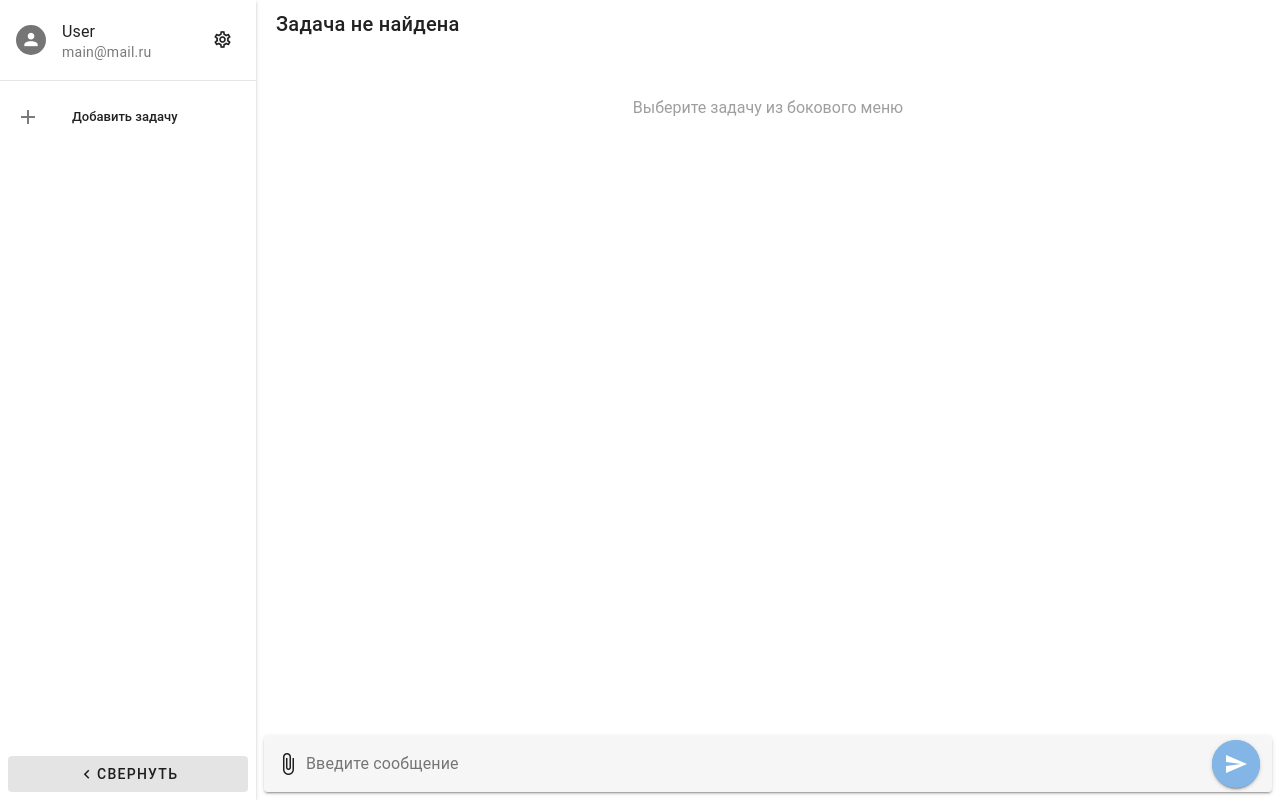
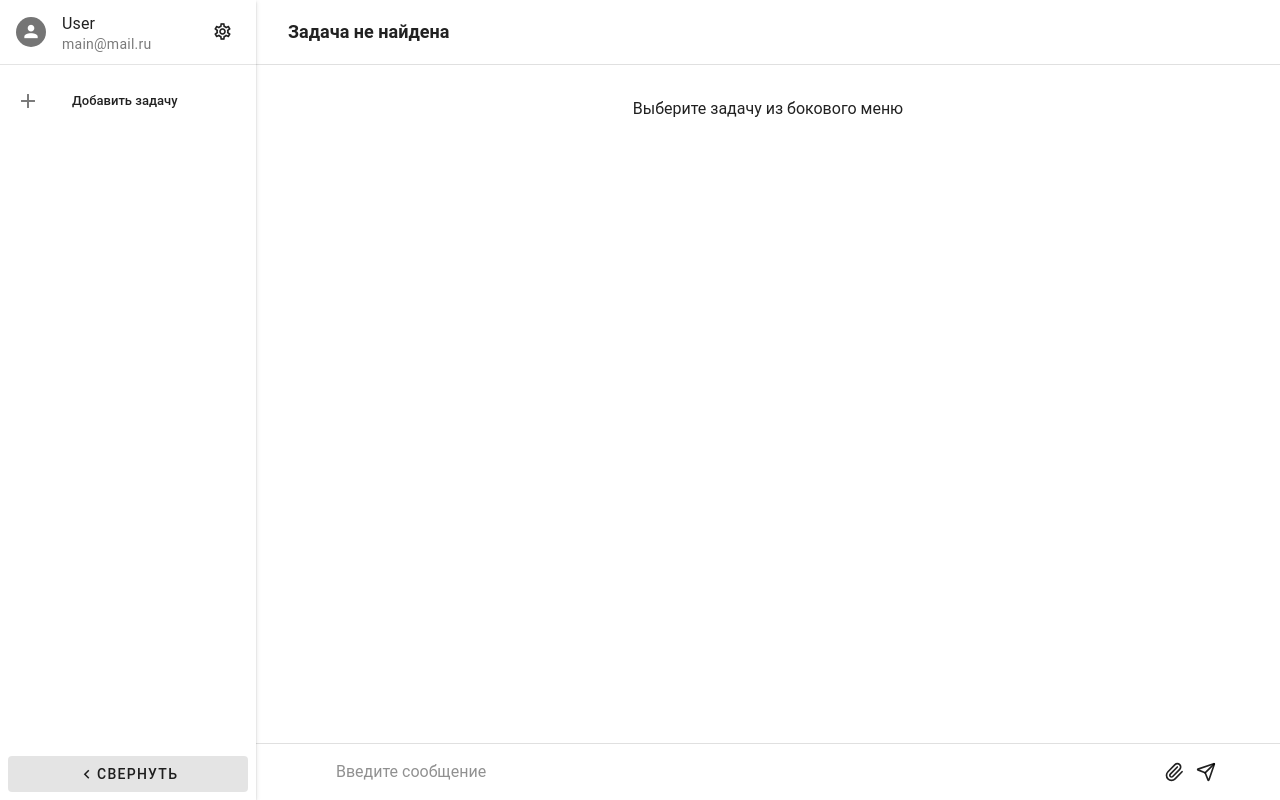
Before and after one commit to YangBang74/manager-task, a Vue app: page /task/1 in a window 1280 px wide. Built offline with nearby package versions, Linux system fonts and the light colour scheme.

Commit message:
style: TaskDetail scroll

```diff
--- a/src/App.vue
+++ b/src/App.vue
@@ -3,7 +3,7 @@ import VerticalNav from '@/components/VerticalNav.vue'
 </script>
 
 <template>
-  <VApp>
+  <VApp class="!overflow-hidden">
     <VLayout>
       <VerticalNav />
       <VMain>
--- a/src/assets/main.css
+++ b/src/assets/main.css
@@ -1,19 +1,5 @@
 @import 'tailwindcss';
-/*
+
 body {
-  background-color: #1f1f1f;
-  color: #f1f1f1;
+  overflow: hidden;
 }
-
-a,
-button {
-  cursor: pointer;
-}
-
-a,
-button,
-svg {
-  transition: 0.2s;
-}
-
-/* tailwind.config.js или ваш CSS-файл */
--- a/src/components/VerticalNav.vue
+++ b/src/components/VerticalNav.vue
@@ -53,6 +53,7 @@ function goToTask(taskId: number) {
       rounded="lg"
       title="User"
       subtitle="main@mail.ru"
+      style="min-height: auto !important"
       @click.stop
     >
       <template #prepend>
--- a/src/views/TaskDetail.vue
+++ b/src/views/TaskDetail.vue
@@ -3,6 +3,7 @@ import { useTaskStore } from '@/stores/tasks'
 import type { TaskItem } from '@/stores/tasks'
 import { ref, computed, onMounted, nextTick, watch } from 'vue'
 import { useRoute, useRouter } from 'vue-router'
+import { Paperclip, Send, Pencil, X, Copy, Move } from 'lucide-vue-next'
 
 const store = useTaskStore()
 const route = useRoute()
@@ -13,10 +14,7 @@ const currentTask = computed(() => store.tasks.find((t) => t.id === taskId.value
 const newContent = ref<string>('')
 const editingItem = ref<TaskItem | null>(null)
 const messagesContainer = ref<HTMLElement | null>(null)
-
-// Для контекстного меню v-menu достаточно просто boolean флага
-const contextMenu = ref({ visible: false, item: null as TaskItem | null })
-
+const contextMenu = ref({ visible: false, x: 0, y: 0, item: null as TaskItem | null })
 const showImageModal = ref(false)
 const selectedImage = ref('')
 const scale = ref(1)
@@ -48,13 +46,28 @@ function scrollToBottom() {
   })
 }
 
-function openContextMenu(item: TaskItem) {
-  contextMenu.value = { visible: true, item: item }
+function showContextMenu(event: MouseEvent, item: TaskItem) {
+  event.preventDefault()
+  contextMenu.value = { visible: true, x: event.clientX, y: event.clientY, item }
+}
+
+function hideContextMenu() {
+  contextMenu.value.visible = false
+  contextMenu.value.item = null
+}
+
+function onClickOutside(event: MouseEvent) {
+  if (contextMenu.value.visible && !(event.target as HTMLElement).closest('.context-menu')) {
+    hideContextMenu()
+  }
 }
 
 function copyItem(item: TaskItem) {
-  if (!item) return
-  navigator.clipboard.writeText(item.content)
+  navigator.clipboard
+    .writeText(item.content)
+    .then(() => console.log('Copied'))
+    .catch(console.error)
+  hideContextMenu()
 }
 
 function addTextItem() {
@@ -113,6 +126,7 @@ function startEdit(item: TaskItem) {
   if (item.type !== 'text') return
   editingItem.value = item
   newContent.value = item.content
+  hideContextMenu()
   nextTick(() => document.querySelector('textarea')?.focus())
 }
 
@@ -123,6 +137,7 @@ function cancelEdit() {
 
 function deleteItem(item: TaskItem) {
   currentTask.value && store.removeItemFromTask(currentTask.value.id, item.id)
+  hideContextMenu()
 }
 
 function openImageModal(src: string) {
@@ -134,15 +149,16 @@ function openImageModal(src: string) {
 function closeImageModal() {
   showImageModal.value = false
   selectedImage.value = ''
+  resetTransform()
 }
 
-// ... остальная логика для image modal (без изменений) ...
 function resetTransform() {
   scale.value = 1
   translateX.value = 0
   translateY.value = 0
   dragStart.value.distance = 0
 }
+
 function onWheel(e: WheelEvent) {
   e.preventDefault()
   if (e.ctrlKey) {
@@ -150,6 +166,7 @@ function onWheel(e: WheelEvent) {
     scale.value = Math.min(5, Math.max(0.5, scale.value + delta))
   }
 }
+
 function startDrag(e: MouseEvent | TouchEvent) {
   if (!showImageModal.value || !isPanMode.value) return
   isDragging.value = true
@@ -158,6 +175,7 @@ function startDrag(e: MouseEvent | TouchEvent) {
   dragStart.value.x = clientX - translateX.value
   dragStart.value.y = clientY - translateY.value
 }
+
 function onDrag(e: MouseEvent | TouchEvent) {
   if (!isDragging.value) return
   e.preventDefault()
@@ -166,9 +184,11 @@ function onDrag(e: MouseEvent | TouchEvent) {
   translateX.value = clientX - dragStart.value.x
   translateY.value = clientY - dragStart.value.y
 }
+
 function endDrag() {
   isDragging.value = false
 }
+
 function onTouchMove(e: TouchEvent) {
   if (e.touches.length === 2) {
     e.preventDefault()
@@ -182,99 +202,101 @@ function onTouchMove(e: TouchEvent) {
     onDrag(e)
   }
 }
+
 function formatTimestamp(timestamp: string | Date): string {
   return new Date(timestamp).toLocaleTimeString('ru-RU', { hour: '2-digit', minute: '2-digit' })
 }
 
 onMounted(() => {
   if (!currentTask.value) console.warn('No task for ID:', taskId.value)
+  document.addEventListener('click', onClickOutside)
   scrollToBottom()
 })
 </script>
 
 <template>
-  <div class="d-flex flex-column h-100 w-100">
-    <v-app-bar density="compact" flat>
-      <v-toolbar-title class="text-h6">
+  <div class="h-screen w-full flex flex-col overflow-hidden">
+    <!-- Заголовок задачи -->
+    <header class="py-4 px-8 border-b flex items-center" style="height: 65px">
+      <h2 class="text-lg font-semibold truncate flex-1">
         {{ currentTask?.title || 'Задача не найдена' }}
-      </v-toolbar-title>
-    </v-app-bar>
+      </h2>
+    </header>
 
+    <!-- Сообщения -->
     <main
       ref="messagesContainer"
-      class="flex-1-1 overflow-y-auto pa-4"
+      class="flex-1 overflow-y-auto p-4 space-y-px scroll-smooth"
       @paste="onPaste"
       @drop="onDrop"
       @dragover="onDragOver"
     >
-      <div v-if="!currentTask" class="text-center text-disabled py-8">
-        Выберите задачу из бокового меню
-      </div>
-      <div v-else-if="!currentTask.items.length" class="text-center text-disabled py-8">
+      <div v-if="!currentTask" class="text-center py-8">Выберите задачу из бокового меню</div>
+      <div v-else-if="!currentTask.items.length" class="text-center py-8">
         Добавьте данные задачи!
       </div>
-
       <div
         v-for="item in currentTask?.items"
         :key="item.id"
-        class="d-flex justify-start align-end my-2"
+        class="flex justify-start items-end min-h-[48px] my-2 mx-5"
+        @contextmenu="showContextMenu($event, item)"
       >
-        <v-menu activator="parent" v-model="contextMenu.visible" :close-on-content-click="true">
-          <v-list density="compact">
-            <v-list-item
-              v-if="contextMenu.item?.type === 'text'"
-              @click="startEdit(contextMenu.item!)"
-            >
-              <template #prepend><v-icon icon="mdi-pencil"></v-icon></template>
-              <v-list-item-title>Изменить</v-list-item-title>
-            </v-list-item>
-            <v-list-item @click="copyItem(contextMenu.item!)">
-              <template #prepend><v-icon icon="mdi-content-copy"></v-icon></template>
-              <v-list-item-title>Копировать</v-list-item-title>
-            </v-list-item>
-            <v-list-item @click="deleteItem(contextMenu.item!)">
-              <template #prepend><v-icon icon="mdi-delete"></v-icon></template>
-              <v-list-item-title>Удалить</v-list-item-title>
-            </v-list-item>
-          </v-list>
-        </v-menu>
-
         <div
-          class="bg-green-darken-1 pa-2 rounded-lg elevation-2"
-          style="max-width: 75%"
-          @contextmenu.prevent="openContextMenu(item)"
+          class="bg-green-600/80 py-2 px-3 rounded-lg max-w-[75%] relative shadow-md transition-all hover:bg-green-600/90"
         >
           <div
             v-if="item.type === 'text'"
-            class="text-body-2"
-            style="white-space: pre-wrap; word-break: break-word"
+            class="break-words text-white whitespace-pre-wrap text-sm"
           >
             {{ item.content }}
           </div>
           <div v-else-if="item.type === 'image'">
-            <v-img
+            <img
               :src="item.content"
-              class="rounded-lg"
-              max-height="240"
+              class="max-w-full max-h-60 object-contain cursor-pointer"
               alt="Attached image"
               @click="openImageModal(item.content)"
-              style="cursor: pointer"
             />
           </div>
-          <div class="text-caption text-medium-emphasis mt-1">
+          <div class="text-xs text-gray-200 mt-1">
             {{ formatTimestamp(item.createdAt) }}
           </div>
         </div>
       </div>
     </main>
 
-    <v-dialog
-      v-model="showImageModal"
-      fullscreen
-      :scrim="false"
-      transition="dialog-bottom-transition"
+    <!-- Контекстное меню -->
+    <div
+      v-if="contextMenu.visible && contextMenu.item"
+      class="context-menu fixed border border-white/10 bg-gray-900/50 rounded-lg shadow-lg py-2 z-50"
+      :style="{ top: `${contextMenu.y}px`, left: `${contextMenu.x}px` }"
     >
-      <v-card
+      <button
+        v-if="contextMenu.item.type === 'text'"
+        @click="startEdit(contextMenu.item)"
+        class="flex items-center gap-2 px-4 py-2 hover:text-secondary hover:bg-white/10 w-full text-left text-sm"
+      >
+        <Pencil class="w-4 h-4" /> Изменить
+      </button>
+      <button
+        @click="copyItem(contextMenu.item)"
+        class="flex items-center gap-2 px-4 py-2 hover:bg-white/10 w-full text-left text-sm"
+      >
+        <Copy class="w-4 h-4" /> Копировать
+      </button>
+      <button
+        @click="deleteItem(contextMenu.item)"
+        class="flex items-center gap-2 px-4 py-2 hover:bg-white/10 w-full text-left text-sm"
+      >
+        <X class="w-4 h-4" /> Удалить
+      </button>
+    </div>
+
+    <!-- Модальное окно для просмотра изображения -->
+    <div
+      v-if="showImageModal"
+      class="fixed inset-0 flex items-center justify-center z-50"
+      @click.self="closeImageModal"
       @wheel="onWheel"
       @mousedown="startDrag"
       @mousemove="onDrag"
@@ -283,91 +305,152 @@ onMounted(() => {
       @touchmove="onTouchMove"
       @touchend="endDrag"
     >
-        <v-toolbar dark color="primary">
-          <v-btn icon dark @click="closeImageModal"><v-icon>mdi-close</v-icon></v-btn>
-          <v-spacer></v-spacer>
-          <v-btn icon dark @click="isPanMode = !isPanMode" :color="isPanMode ? 'white' : 'grey'"
-            ><v-icon>mdi-pan</v-icon></v-btn
-          >
-          <v-btn icon dark @click="resetTransform"><v-icon>mdi-refresh</v-icon></v-btn>
-        </v-toolbar>
-        <div class="d-flex justify-center align-center h-100 w-100 overflow-hidden">
-          <v-img
+      <div class="relative max-h-[90vh] p-4 overflow-hidden">
+        <img
           :src="selectedImage"
+          class="rounded-lg object-contain"
+          :class="{ 'cursor-move': isPanMode, 'cursor-default': !isPanMode }"
           :style="{
             transform: `scale(${scale}) translate(${translateX}px, ${translateY}px)`,
             transition: isDragging ? 'none' : 'transform 0.2s ease-out',
-              cursor: isPanMode ? 'move' : 'default',
           }"
-            max-width="90vw"
-            max-height="90vh"
           alt="Full-size image"
-          ></v-img>
+        />
+        <button
+          @click="closeImageModal"
+          class="absolute top-2 right-2 p-2 bg-gray-900/80 rounded-full hover:bg-gray-700 transition"
+          title="Закрыть"
+        >
+          <X class="w-6 h-6" />
+        </button>
+        <button
+          @click="resetTransform"
+          class="absolute top-2 right-12 p-2 bg-gray-900/80 rounded-full hover:bg-gray-700 transition"
+          title="Сбросить масштаб"
+        >
+          <svg
+            class="w-6 h-6"
+            fill="none"
+            stroke="currentColor"
+            viewBox="0 0 24 24"
+            xmlns="http://www.w3.org/2000/svg"
+          >
+            <path
+              stroke-linecap="round"
+              stroke-linejoin="round"
+              stroke-width="2"
+              d="M4 4v5h.582m15.356 2A8.001 8.001 0 004.582 9m0 0H9m11 11v-5h-.581m0 0a8.003 8.003 0 01-15.357-2m15.357 2H15"
+            ></path>
+          </svg>
+        </button>
+        <button
+          @click="isPanMode = !isPanMode"
+          class="absolute top-2 right-22 p-2 bg-gray-900/80 rounded-full hover:bg-gray-700 transition"
+          :title="isPanMode ? 'Отключить режим руки' : 'Включить режим руки'"
+        >
+          <Move class="w-6 h-6" />
+        </button>
       </div>
-      </v-card>
-    </v-dialog>
+    </div>
 
-    <footer class="pa-2">
-      <v-textarea
+    <!-- Поле ввода -->
+    <footer class="border-t border-white/10 px-2 py-1">
+      <div class="flex items-center gap-3 w-full max-w-4xl mx-auto h-12">
+        <div class="flex items-center w-full gap-3">
+          <textarea
             v-model="newContent"
-        :label="editingItem ? 'Редактировать сообщение' : 'Введите сообщение'"
-        variant="solo-filled"
+            :placeholder="editingItem ? 'Редактировать сообщение' : 'Введите сообщение'"
+            class="w-full px-4 py-2 rounded-xl bg-white/10resize-none focus:outline-none transition text-sm"
             rows="1"
-        max-rows="5"
-        auto-grow
-        hide-details
-        @keydown.enter.prevent="addTextItem"
+            @keyup.enter.prevent="addTextItem"
+          ></textarea>
+          <label class="cursor-pointer flex items-center">
+            <Paperclip class="w-5 h-5 transition" />
+            <input type="file" accept="image/*" hidden @change="onFileChange" multiple />
+          </label>
+          <button
+            v-if="editingItem"
+            @click="cancelEdit"
+            class="p-2 rounded-xl bg-red-600 hover:bg-red-700 transition flex items-center"
+            title="Отменить редактирование"
           >
-        <template v-slot:prepend-inner>
-          <label for="file-input" style="cursor: pointer">
-            <v-icon icon="mdi-paperclip"></v-icon>
-          </label>
-          <input
-            id="file-input"
-            type="file"
-            accept="image/*"
-            hidden
-            @change="onFileChange"
-            multiple
-          />
-        </template>
-
-        <template v-slot:append-inner>
-          <v-btn
-            v-if="editingItem"
-            icon="mdi-close-circle"
-            variant="text"
-            size="small"
-            @click="cancelEdit"
-            class="mr-2"
-          ></v-btn>
-          <v-btn
-            icon
+            <X class="w-5 h-5" />
+          </button>
+          <button
             @click="addTextItem"
+            class="p-2 rounded-xl bg-green-600 hover:bg-green-700 transition flex items-center"
             :disabled="!newContent || !newContent.trim() || !currentTask"
-            color="primary"
-            elevation="2"
           >
-            <v-icon :icon="editingItem ? 'mdi-pencil-circle' : 'mdi-send'"></v-icon>
-          </v-btn>
-        </template>
-      </v-textarea>
+            <Send v-if="!editingItem" class="w-5 h-5" />
+            <Pencil v-else class="w-5 h-5" />
+          </button>
+        </div>
+      </div>
     </footer>
   </div>
 </template>
 
 <style scoped>
-/* Убрал большинство стилей, так как Vuetify управляет ими.
-   Можно оставить только те, что абсолютно необходимы. */
-main {
-  scrollbar-width: thin;
-  scrollbar-color: rgba(128, 128, 128, 0.3) transparent;
+/* Стили для textarea */
+textarea {
+  line-height: 1.5;
+  overflow-y: auto;
+  resize: none;
+  max-height: 120px;
 }
+
+/* Кастомный скроллбар для textarea */
+textarea::-webkit-scrollbar {
+  width: 6px;
+}
+textarea::-webkit-scrollbar-track {
+  background: transparent;
+  border-radius: 12px;
+}
+textarea::-webkit-scrollbar-thumb {
+  background: rgba(255, 255, 255, 0.2);
+  border-radius: 12px;
+  transition: background 0.2s ease;
+}
+textarea::-webkit-scrollbar-thumb:hover {
+  background: rgba(255, 255, 255, 0.4);
+}
+.dark textarea::-webkit-scrollbar-thumb {
+  background: rgba(255, 255, 255, 0.3);
+}
+.dark textarea::-webkit-scrollbar-thumb:hover {
+  background: rgba(255, 255, 255, 0.5);
+}
+
+/* Кастомный скроллбар для main */
 main::-webkit-scrollbar {
   width: 8px;
 }
+main::-webkit-scrollbar-track {
+  background: transparent;
+  border-radius: 12px;
+}
 main::-webkit-scrollbar-thumb {
-  background: rgba(128, 128, 128, 0.3);
-  border-radius: 4px;
+  background: rgba(255, 255, 255, 0.2);
+  border-radius: 12px;
+  transition: background 0.2s ease;
+}
+main::-webkit-scrollbar-thumb:hover {
+  background: rgba(255, 255, 255, 0.4);
+}
+.dark main::-webkit-scrollbar-thumb {
+  background: rgba(255, 255, 255, 0.3);
+}
+.dark main::-webkit-scrollbar-thumb:hover {
+  background: rgba(255, 255, 255, 0.5);
+}
+
+/* Скрытие скроллбара в Firefox */
+main {
+  scrollbar-width: thin;
+  scrollbar-color: rgba(255, 255, 255, 0.3) transparent;
+}
+.dark main {
+  scrollbar-color: rgba(255, 255, 255, 0.4) transparent;
 }
 </style>
```
Lines whose indentation alone changed are shown as unchanged.
